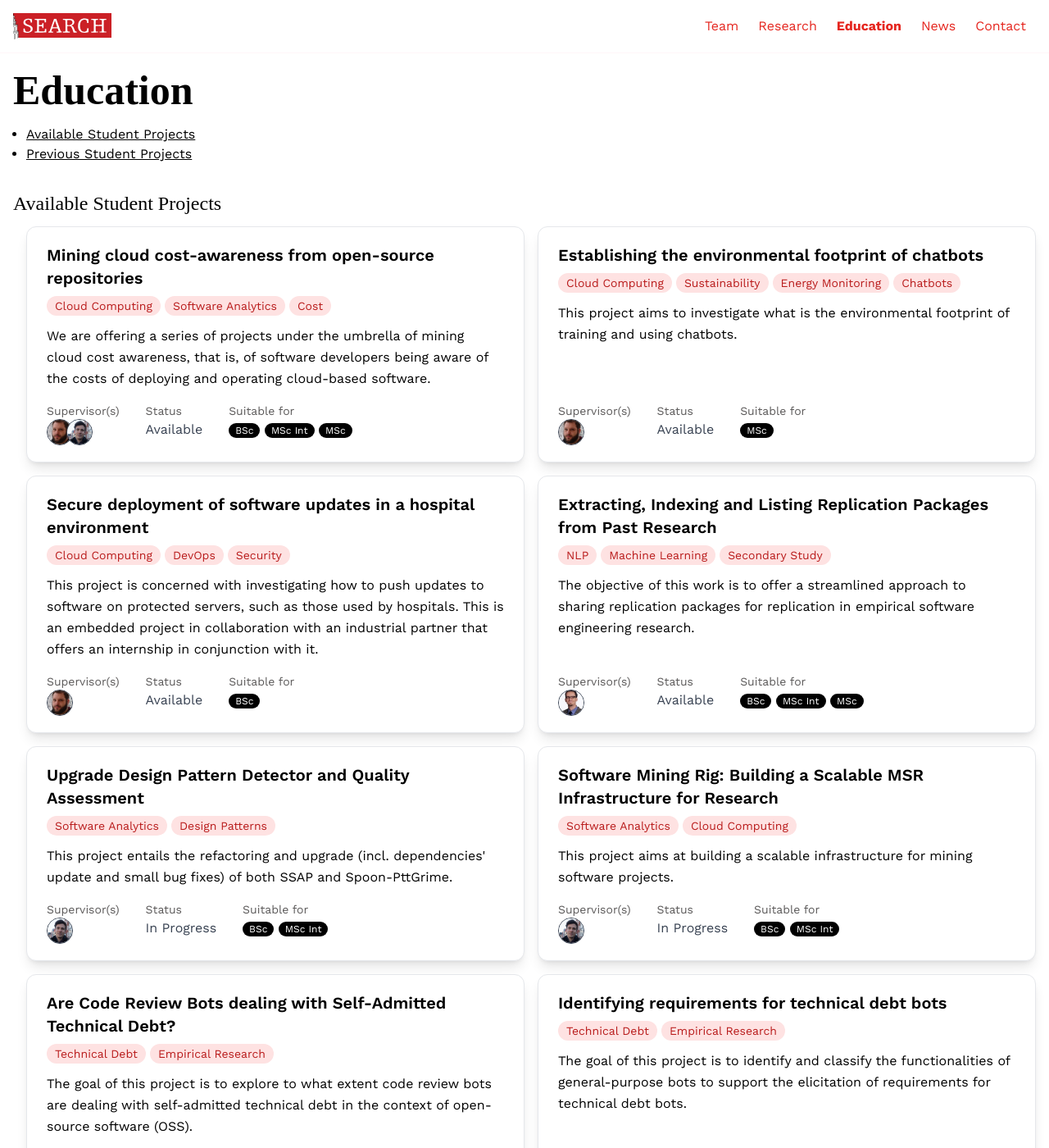
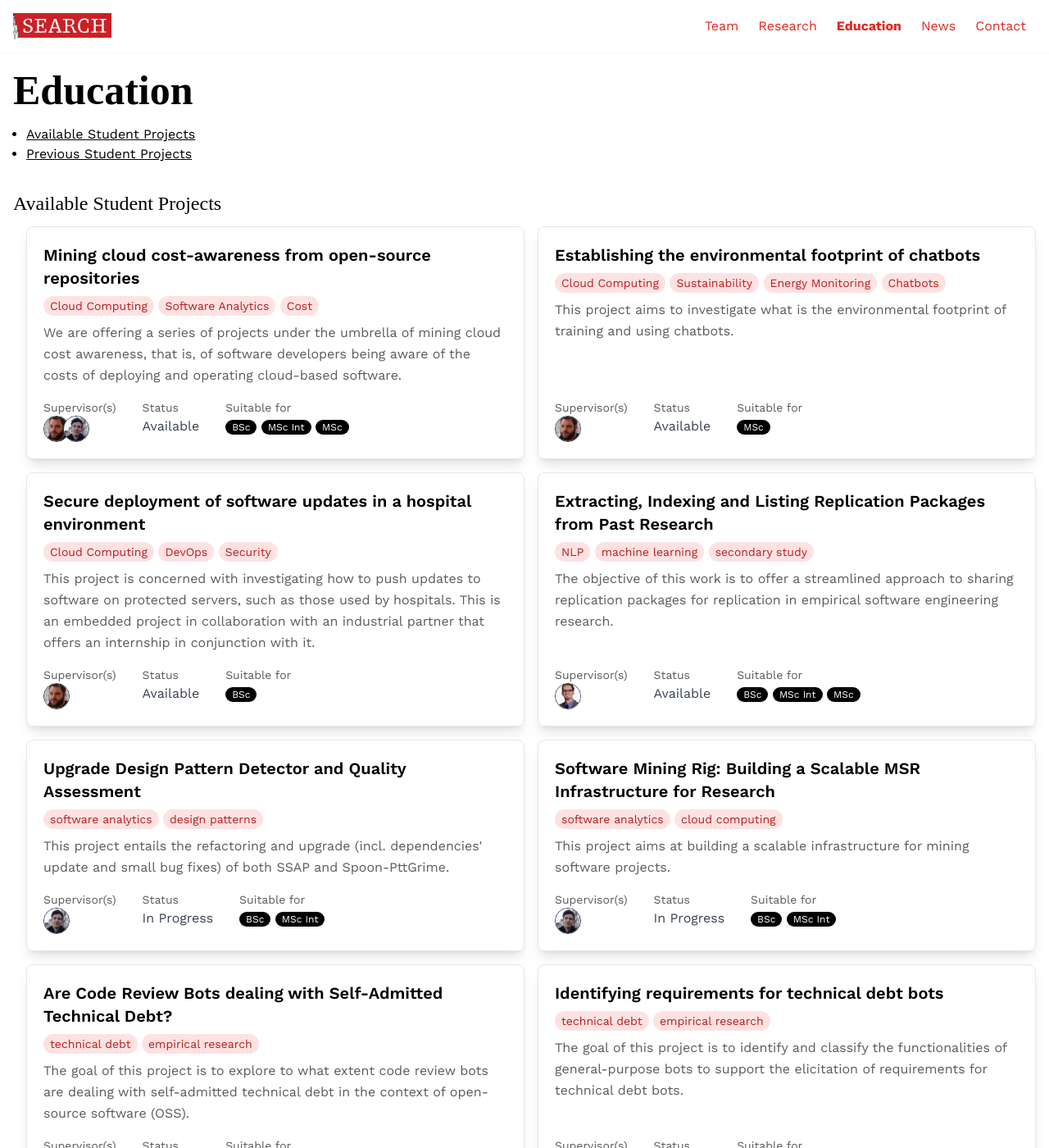
Before and after one commit to search-rug/search-rug.github.io, a Jekyll site: the page built from education.md, in a window 1280 px wide and 1400 px high. Shown: the whole window at 82% size. Built offline with Jekyll 4.4.1, drawn with Linux system fonts in a browser that asks for light colours; nearby versions of some CDN libraries; some web fonts are replaced.

Commit message:
Migrate student project to tailwind css.

```diff
--- a/_includes/student-project-card.html
+++ b/_includes/student-project-card.html
@@ -1,16 +1,16 @@
-<article class="h-full">
-  <div class="project-card">
+<article class="rounded-lg border p-5 shadow-lg {% if include.clickable %} transition transform hover:scale-[102%] cursor-pointer {% endif %} h-full">
+  <div class="flex flex-col gap-1 h-full">
 
-    <h3 class="title">{{ project.title }}</h3>
+    <h3 class="text-xl leading-7 font-semibold m-0">{{ project.title }}</h3>
 
     <div class="keywords">
       {% for keyword in project.keywords %}
-        <span>{{ keyword }}</span>
+        <span class="bg-red-100 text-red-700 text-sm leading-8 px-2 py-1 rounded-full">{{ keyword }}</span>
       {% endfor %}
     </div>
 
     <!--TODO: add a CMS field for short description-->
-    <p class="description">
+    <p class="grow">
       {% if project.short != "" %}
         {{ project.short }}
       {% else %}
@@ -18,7 +18,7 @@
       {% endif %}
     </p>
 
-    <div class="mt-0 flex gap-8">
+    <div class="flex gap-8 mt-3">
 
       <div class="flex-col hidden sm:flex">
         <p class="text-sm">{{ project.contact.header }}</p>
--- a/_sass/components/_project-card.scss
+++ /dev/null
@@ -1,95 +0,0 @@
-.project-card:hover {
-  transform: scale(1.0125) translateY(-5px);
-}
-
-.project-card {
-  display: flex;
-  flex-direction: column;
-
-  padding: 1.25rem 1.5rem;
-  box-shadow: rgba(0, 0, 0, 0) 0px 0px 0px 0px, rgba(0, 0, 0, 0) 0px 0px 0px 0px, rgba(0, 0, 0, 0.1) 0px 10px 15px -3px, rgba(0, 0, 0, 0.1) 0px 4px 6px -4px;
-
-  // set border styles
-  border-style: solid;
-  border-width: 1px;
-  border-radius: 0.75rem;
-  border-color: #e5e7eb;
-  height: 100%;
-
-  transition: transform;
-  transition-duration: 100ms;
-  transition-timing-function: ease-out;
-
-  p {
-    margin: 0px;
-  }
-
-  .keywords {
-    margin-top: 0.5rem;
-    display: flex;
-    flex-direction: row;
-    flex-wrap: wrap;
-    gap: 5px;
-
-    span {
-      white-space: nowrap;
-      border-radius: 9999px;
-      padding-left: 0.625rem;
-      padding-right: 0.625rem;
-      font-size: 0.875rem;
-      line-height: 1.25rem;
-      padding-top: 0.125rem;
-      padding-bottom: 0.125rem;
-      background-color: rgb(254, 226, 226);
-      color: rgb(185, 28, 28);
-
-      /*  Enforce capitalized words since user defined keywords are inconsistent.
-          TODO: maybe remove this once CMS is in place? */
-      text-transform: capitalize;
-    }
-  }
-
-  // default font size for component
-  font-size: 1rem;
-  line-height: 1.5rem;
-  font-weight: 400;
-
-  background-color: white;
-  //background-color: #F3F4F6;
-
-  .title {
-    margin: 0px;
-    font-size: 1.25rem;
-    line-height: 1.75rem;
-    font-weight: 600;
-  }
-
-  .description {
-    padding-top: 0.75rem;
-    padding-bottom: 1rem;
-    color: black;
-    flex-grow: 1;
-  }
-
-  .details-container {
-    display: flex;
-    gap: 1.5rem;
-  }
-
-  .detail {
-    display: flex;
-    flex-direction: column;
-    min-width: 100px;
-  }
-
-  .detail>:first-child {
-    font-size: 0.875rem;
-    line-height: 1.25rem;
-  }
-
-  .detail>:last-child {
-    font-weight: 500;
-    color: #374151; // text-gray-700
-    // color: #111827; // text-gray-900
-  }
-}
--- a/assets/css/style.scss
+++ b/assets/css/style.scss
@@ -62,7 +62,6 @@ $font-family-heading: "Brawler", serif, -apple-system;
 @import "components/buttons";
 @import "components/content";
 @import "components/intro";
-@import "components/project-card";
 // @import "components/fonts"; // Uncomment this line to self host font
 
 body {
```
